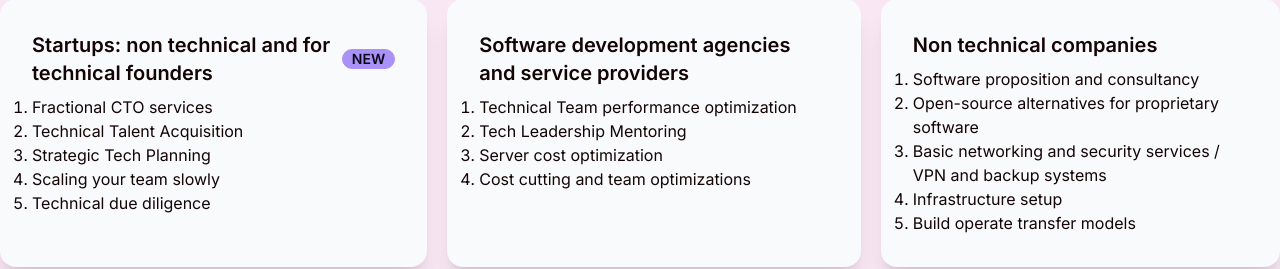
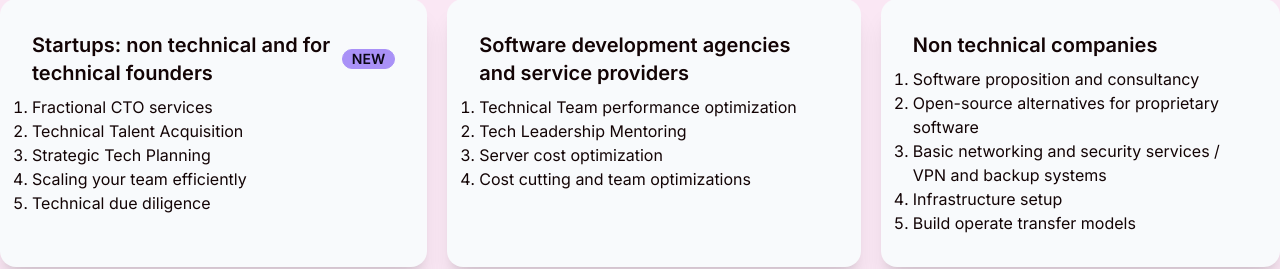
Before and after one commit to shekspir55/consultancy, a Next.js app: page / in a window 1280 px wide. Shown: the part 949-1218 px from the top of the page. Built offline with nearby package versions, Linux system fonts and the light colour scheme.

Commit message:
efficiently

```diff
--- a/src/app/page.tsx
+++ b/src/app/page.tsx
@@ -148,7 +148,7 @@ export default function Home() {
                   <li>Fractional CTO services</li>
                   <li>Technical Talent Acquisition</li>
                   <li>Strategic Tech Planning</li>
-                  <li>Scaling your team slowly</li>
+                  <li>Scaling your team efficiently</li>
                   <li>Technical due diligence</li>
                 </ul>
               </div>
```
